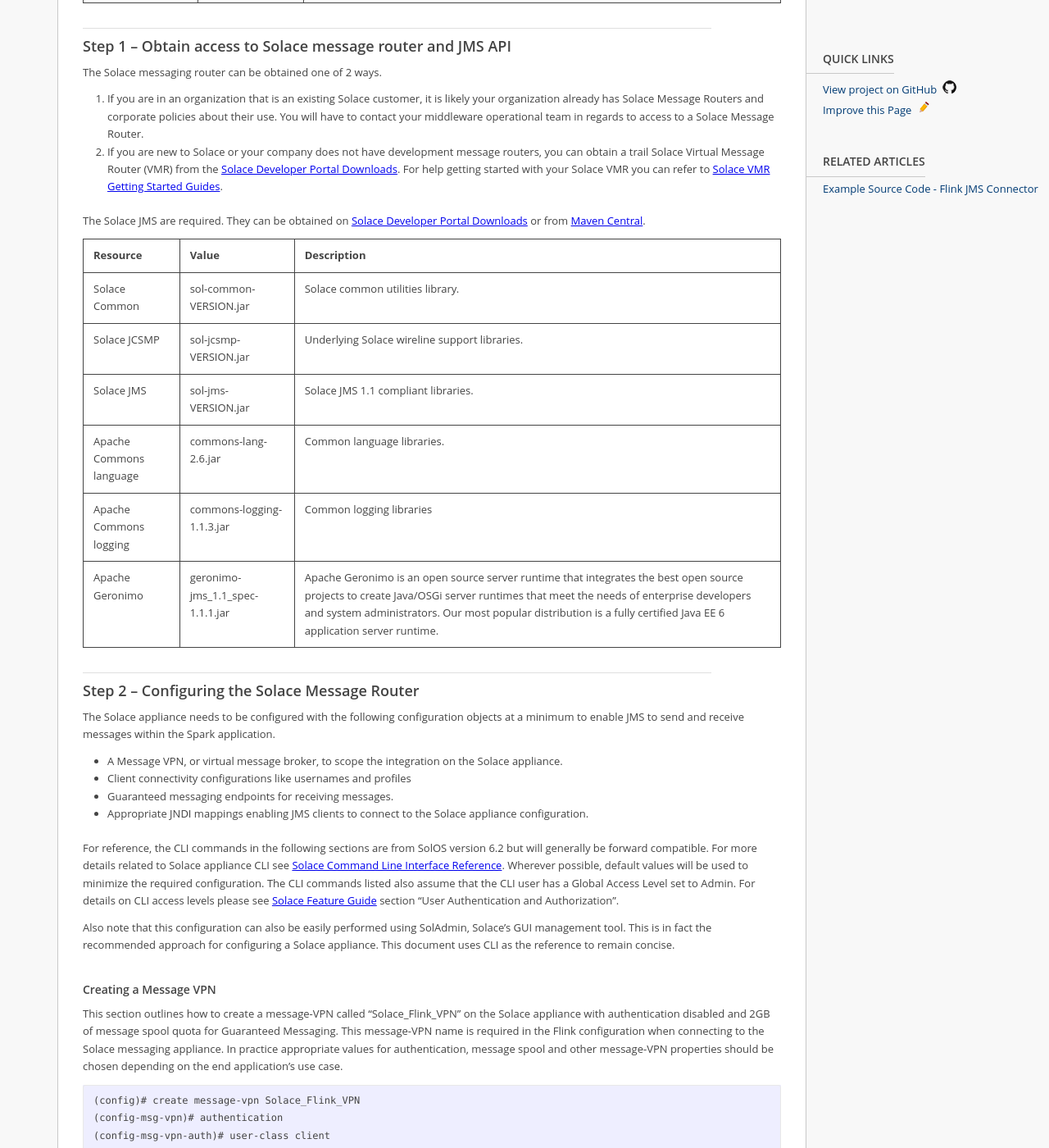
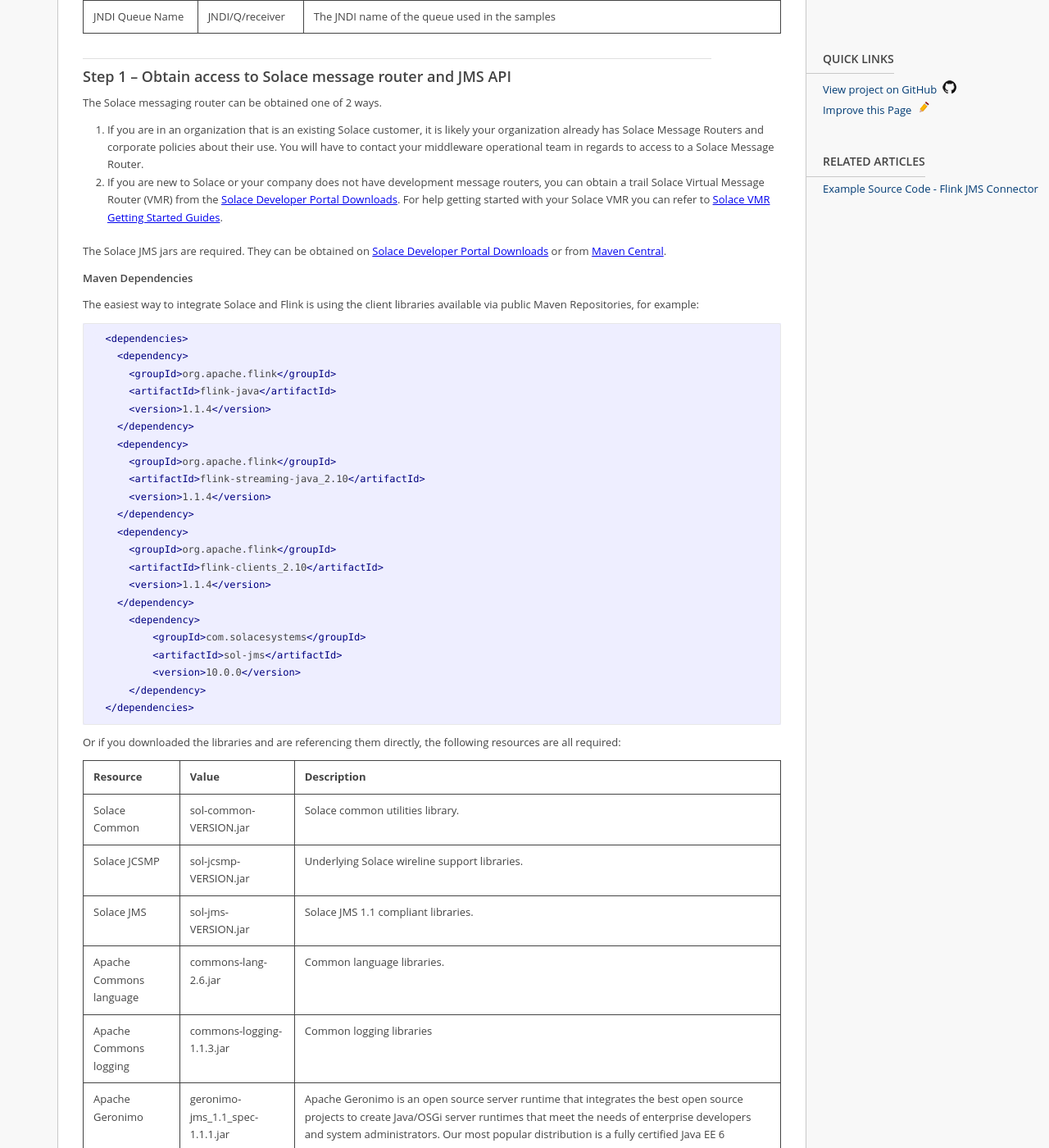
Before and after one commit to SolaceLabs/solace-integration-guides, a Jekyll site: the page built from docs/_guides/flink-streaming-2-10.md, in a window 1280 px wide and 1400 px high, scrolled down 1775 px. Shown: the whole window at 82% size. Built offline with Jekyll 4.4.1, drawn with Linux system fonts in a browser that asks for light colours; some of the changed text lies outside the part shown.

Commit message:
Flink documentation (#1)
Title change, adding documentation for Maven builds, minor typos

````diff
--- a/docs/_guides/flink-streaming-2-10.md
+++ b/docs/_guides/flink-streaming-2-10.md
@@ -12,7 +12,7 @@
 
 This document demonstrates how to integrate the Solace Java Message Service (JMS) with Flink Streaming source functions for consumption of JMS messages. The goal of this document is to outline best practices for this integration to enable efficient use of both Flink Streaming and Solace JMS.
 
-The target audience of this document is developers with knowledge of both Spark and JMS in general. As such this document focuses on the technical steps required to achieve the integration. For detailed background on either Solace JMS or Flink refer to the referenced documents below.
+The target audience of this document is developers with knowledge of both Flink and JMS in general. As such this document focuses on the technical steps required to achieve the integration. For detailed background on either Solace JMS or Flink refer to the referenced documents below.
 
 This document is divided into the following sections to cover the Solace JMS integration with Flink Streaming:
 
@@ -32,7 +32,7 @@
 * [Solace Message Router Configuration]({{ site.links-docs-router-config }}){:target="_top"}
 * [Solace Command Line Interface Reference]({{ site.links-docs-cli }}){:target="_top"}
 * [Flink Streaming Documentation](https://ci.apache.org/projects/flink/flink-docs-release-1.2/dev/datastream_api.html){:target="_blank"}
-* [Spark SourceFunction Class Documentation](https://ci.apache.org/projects/flink/flink-docs-master/api/java/org/apache/flink/streaming/api/functions/source/SourceFunction.html){:target="_blank"}
+* [Flink SourceFunction Class Documentation](https://ci.apache.org/projects/flink/flink-docs-master/api/java/org/apache/flink/streaming/api/functions/source/SourceFunction.html){:target="_blank"}
 
 ## Integrating with Flink Streaming
 This is a discussion of an approach for consuming messages from a Java Messaging Service (JMS) bus in Flink containers. The full code is freely available on Github as part of this project in [src/flink-jms-connector]({{ site.repository }}/blob/master/src/flink-jms-connector){:target="_blank"}.
@@ -104,7 +104,38 @@
 1.	If you are in an organization that is an existing Solace customer, it is likely your organization already has Solace Message Routers and corporate policies about their use.  You will have to contact your middleware operational team in regards to access to a Solace Message Router.
 2.	If you are new to Solace or your company does not have development message routers, you can obtain a trail Solace Virtual Message Router (VMR) from the [Solace Developer Portal Downloads]({{ site.links-downloads }}){:target="_top"}. For help getting started with your Solace VMR you can refer to [Solace VMR Getting Started Guides]({{ site.links-vmr-getstarted }}){:target="_top"}.
 
-The Solace JMS are required.  They can be obtained on [Solace Developer Portal Downloads]({{ site.links-downloads }}){:target="_top"} or from [Maven Central]({{ site.links-jms-maven }}){:target="_blank"}.
+The Solace JMS jars are required.  They can be obtained on [Solace Developer Portal Downloads]({{ site.links-downloads }}){:target="_top"} or from [Maven Central]({{ site.links-jms-maven }}){:target="_blank"}.
+
+##### Maven Dependencies
+
+The easiest way to integrate Solace and Flink is using the client libraries available via public Maven Repositories, for example:
+
+``` xml
+  <dependencies>
+    <dependency>
+      <groupId>org.apache.flink</groupId>
+      <artifactId>flink-java</artifactId>
+      <version>1.1.4</version>
+    </dependency>
+    <dependency>
+      <groupId>org.apache.flink</groupId>
+      <artifactId>flink-streaming-java_2.10</artifactId>
+      <version>1.1.4</version>
+    </dependency>
+    <dependency>
+      <groupId>org.apache.flink</groupId>
+      <artifactId>flink-clients_2.10</artifactId>
+      <version>1.1.4</version>
+    </dependency>
+      <dependency>
+          <groupId>com.solacesystems</groupId>
+          <artifactId>sol-jms</artifactId>
+          <version>10.0.0</version>
+      </dependency>
+  </dependencies>
+```
+
+Or if you downloaded the libraries and are referencing them directly, the following resources are all required:
 
 <table>
     <tr>
@@ -146,7 +177,7 @@
 
 ### Step 2 – Configuring the Solace Message Router
 
-The Solace appliance needs to be configured with the following configuration objects at a minimum to enable JMS to send and receive messages within the Spark application.
+The Solace appliance needs to be configured with the following configuration objects at a minimum to enable JMS to send and receive messages within the Flink application.
 
 * A Message VPN, or virtual message broker, to scope the integration on the Solace appliance.
 * Client connectivity configurations like usernames and profiles
@@ -396,7 +427,7 @@
 
 ### How to enable Solace JMS API logging
 
-Spark was written using Jakarta Commons Logging API (JCL), Solace JMS API also makes use of the Jakarta Commons Logging API (JCL), configuring the Solace JMS API logging is very similar to configuring any other Spark application. The following example shows how to enable debug logging in the Solace JMS API using log4j.
+Flink was written using Jakarta Commons Logging API (JCL), Solace JMS API also makes use of the Jakarta Commons Logging API (JCL), configuring the Solace JMS API logging is very similar to configuring any other Flink application. The following example shows how to enable debug logging in the Solace JMS API using log4j.
 
 One note to consider is that since the Solace JMS API has a dependency on the Solace Java API (JCSMP) both of the following logging components should be enabled and tuned when debugging to get full information. For example to set both to debug level:
 
````
Also changed, not shown: other parts of docs/_guides/flink-streaming-2-10.md (+1 -1 lines).
